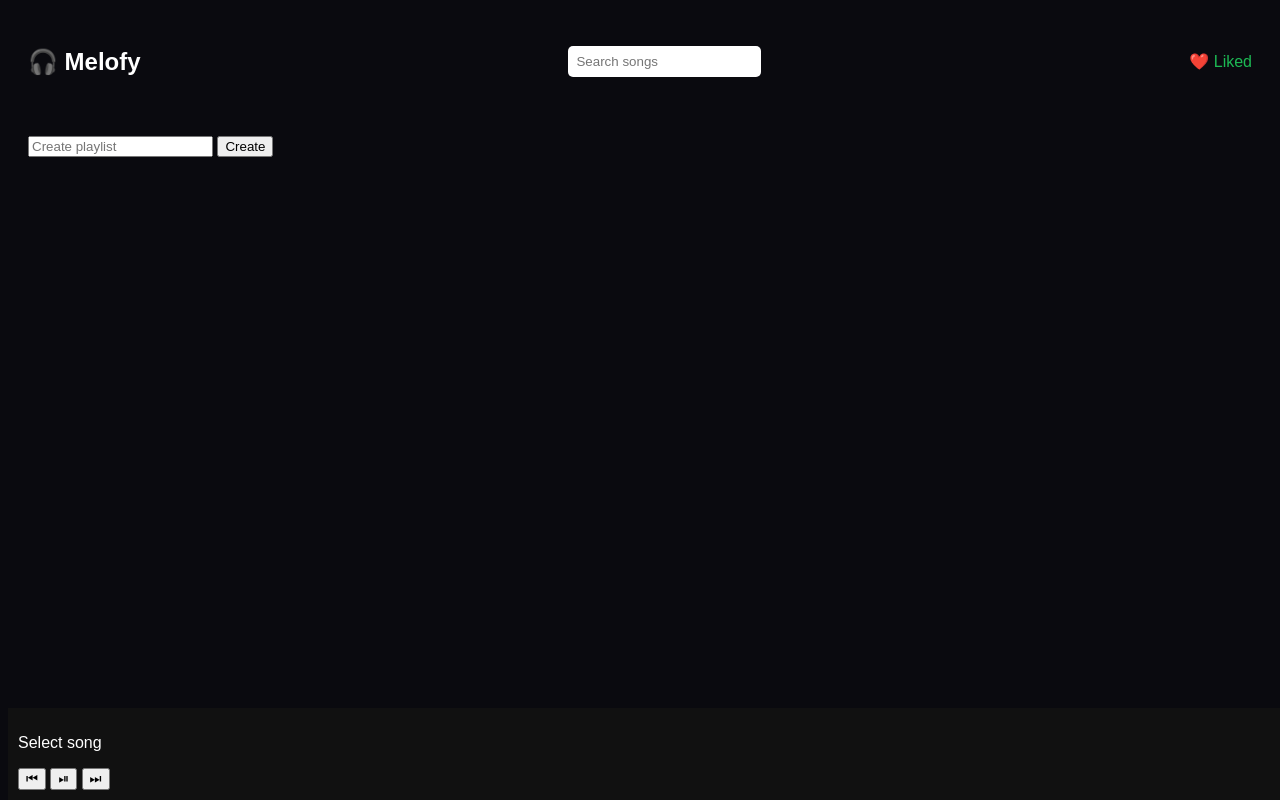
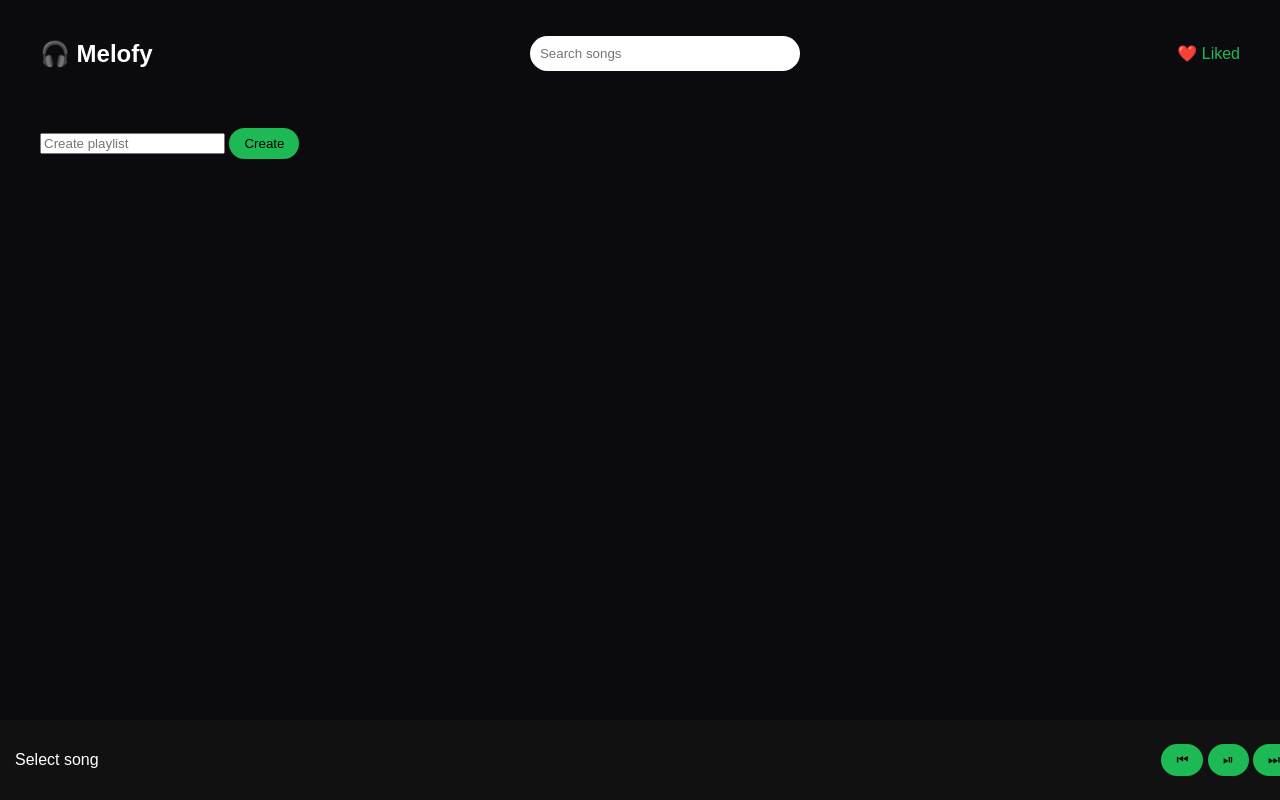
Before and after one commit to peekd0059-droid/music--website, a Flask app: page /liked in a window 1280 px wide. Run offline with Flask 3, Linux system fonts and the light colour scheme; data that the repository does not hold is empty.

Commit message:
FINAL SPOTIFY APP

```diff
--- a/app.py
+++ b/app.py
@@ -19,54 +19,21 @@ def home():
     return render_template("index.html", songs=songs)
 
 
-# LOGIN
-@app.route('/login', methods=["GET","POST"])
-def login():
-    if request.method == "POST":
-        username = request.form["username"]
-        password = request.form["password"]
+# 🔍 SEARCH
+@app.route('/search')
+def search():
+    query = request.args.get("q")
 
-        conn = get_db()
-        c = conn.cursor()
-        c.execute("SELECT * FROM users WHERE username=? AND password=?", (username,password))
-        user = c.fetchone()
-        conn.close()
+    conn = get_db()
+    c = conn.cursor()
+    c.execute("SELECT * FROM songs WHERE name LIKE ?",('%'+query+'%',))
+    songs = c.fetchall()
+    conn.close()
 
-        if user:
-            session["user"] = username
-            return redirect('/')
-        else:
-            return "Wrong Login"
-
-    return render_template("login.html")
+    return render_template("index.html", songs=songs)
 
 
-# SIGNUP
-@app.route('/signup', methods=["GET","POST"])
-def signup():
-    if request.method == "POST":
-        username = request.form["username"]
-        password = request.form["password"]
-
-        conn = get_db()
-        c = conn.cursor()
-        c.execute("INSERT INTO users (username,password) VALUES (?,?)",(username,password))
-        conn.commit()
-        conn.close()
-
-        return redirect('/login')
-
-    return render_template("signup.html")
-
-
-# LOGOUT
-@app.route('/logout')
-def logout():
-    session.pop("user",None)
-    return redirect('/')
-
-
-# 🔥 LIKE SONG
+# ❤️ LIKE
 @app.route('/like/<int:song_id>')
 def like(song_id):
     username = session.get("user","guest")
@@ -80,7 +47,7 @@ def like(song_id):
     return redirect('/')
 
 
-# 🔥 LIKED PAGE
+# ❤️ LIKED PAGE
 @app.route('/liked')
 def liked():
     username = session.get("user","guest")
@@ -98,21 +65,7 @@ def liked():
     return render_template("index.html", songs=songs)
 
 
-# 🔥 SEARCH
-@app.route('/search')
-def search():
-    query = request.args.get("q")
-
-    conn = get_db()
-    c = conn.cursor()
-    c.execute("SELECT * FROM songs WHERE name LIKE ?",('%'+query+'%',))
-    songs = c.fetchall()
-    conn.close()
-
-    return render_template("index.html", songs=songs)
-
-
-# 🔥 CREATE PLAYLIST
+# 📂 PLAYLIST
 @app.route('/create_playlist', methods=["POST"])
 def create_playlist():
     name = request.form["name"]
--- a/templates/index.html
+++ b/templates/index.html
@@ -1,47 +1,98 @@
 <!DOCTYPE html>
-<html lang="en">
+<html>
 <head>
-<meta charset="UTF-8">
 <title>Melofy</title>
 
 <style>
-body{background:#0a0a0f;color:white;font-family:sans-serif}
-.header{display:flex;justify-content:space-between;align-items:center;padding:20px}
-.search input{padding:8px;border-radius:5px;border:none}
-.songs{display:flex;gap:20px;padding:20px}
-.card{background:#111;padding:15px;border-radius:10px;width:200px}
-.card img{width:100%;height:150px;object-fit:cover}
-.player{position:fixed;bottom:0;width:100%;background:#111;padding:10px}
-.btn{color:#1db954;text-decoration:none}
+body{background:#0a0a0f;color:white;margin:0;font-family:sans-serif}
+
+.header{
+display:flex;
+justify-content:space-between;
+align-items:center;
+padding:20px 40px;
+}
+
+.search input{
+padding:10px;
+border-radius:20px;
+border:none;
+width:250px;
+}
+
+.songs{
+display:flex;
+gap:25px;
+padding:20px 40px;
+flex-wrap:wrap;
+}
+
+.card{
+background:#111;
+padding:15px;
+border-radius:15px;
+width:200px;
+transition:0.3s;
+}
+
+.card:hover{
+transform:scale(1.05);
+background:#181818;
+}
+
+.card img{
+width:100%;
+height:150px;
+object-fit:cover;
+border-radius:10px;
+}
+
+button{
+background:#1db954;
+border:none;
+padding:8px 15px;
+border-radius:20px;
+cursor:pointer;
+}
+
+.btn{
+color:#1db954;
+text-decoration:none;
+}
+
+.player{
+position:fixed;
+bottom:0;
+width:100%;
+background:#111;
+padding:15px;
+display:flex;
+justify-content:space-between;
+align-items:center;
+}
 </style>
+
 </head>
 
 <body>
 
-<!-- HEADER -->
 <div class="header">
 <h2>🎧 Melofy</h2>
 
-<div class="search">
-<form action="/search">
+<form action="/search" class="search">
 <input type="text" name="q" placeholder="Search songs">
 </form>
+
+<a href="/liked" class="btn">❤️ Liked</a>
 </div>
 
-<div>
-<a href="/liked" class="btn">❤️ Liked</a>
-</div>
-</div>
-
-<!-- PLAYLIST -->
-<div style="padding:20px">
+<div style="padding:20px 40px">
 <form action="/create_playlist" method="POST">
 <input name="name" placeholder="Create playlist">
 <button>Create</button>
 </form>
 </div>
 
-<!-- SONGS -->
 <div class="songs">
 
 {% for song in songs %}
@@ -64,28 +115,27 @@ body{background:#0a0a0f;color:white;font-family:sans-serif}
 
 </div>
 
-<!-- PLAYER -->
 <div class="player">
 <p id="title">Select song</p>
 
+<div>
 <button onclick="prevSong()">⏮</button>
 <button onclick="togglePlay()">⏯</button>
 <button onclick="nextSong()">⏭</button>
+</div>
 
-<audio id="audio" style="width:100%"></audio>
+<audio id="audio" style="width:50%"></audio>
 </div>
 
 <script>
+let audio=document.getElementById("audio");
+let isPlaying=false;
+let songs=[];
+let currentIndex=0;
 
-let audio = document.getElementById("audio");
-let isPlaying = false;
-let songs = [];
-let currentIndex = 0;
-
-// collect songs
-document.querySelectorAll(".card").forEach((card, i)=>{
-    let file = card.querySelector("button").getAttribute("onclick").split("'")[1];
-    let title = card.querySelector("h4").innerText;
+document.querySelectorAll(".card").forEach((card,i)=>{
+let file=card.querySelector("button").getAttribute("onclick").split("'")[1];
+let title=card.querySelector("h4").innerText;
 songs.push({file,title});
 });
 
@@ -94,7 +144,7 @@ function playSong(file,title){
 audio.play();
 isPlaying=true;
 document.getElementById("title").innerText=title;
-    currentIndex = songs.findIndex(s=>s.file===file);
+currentIndex=songs.findIndex(s=>s.file===file);
 }
 
 function togglePlay(){
@@ -116,7 +166,6 @@ function prevSong(){
 }
 
 audio.addEventListener("ended",nextSong);
-
 </script>
 
 </body>
```
Lines whose indentation alone changed are shown as unchanged.
